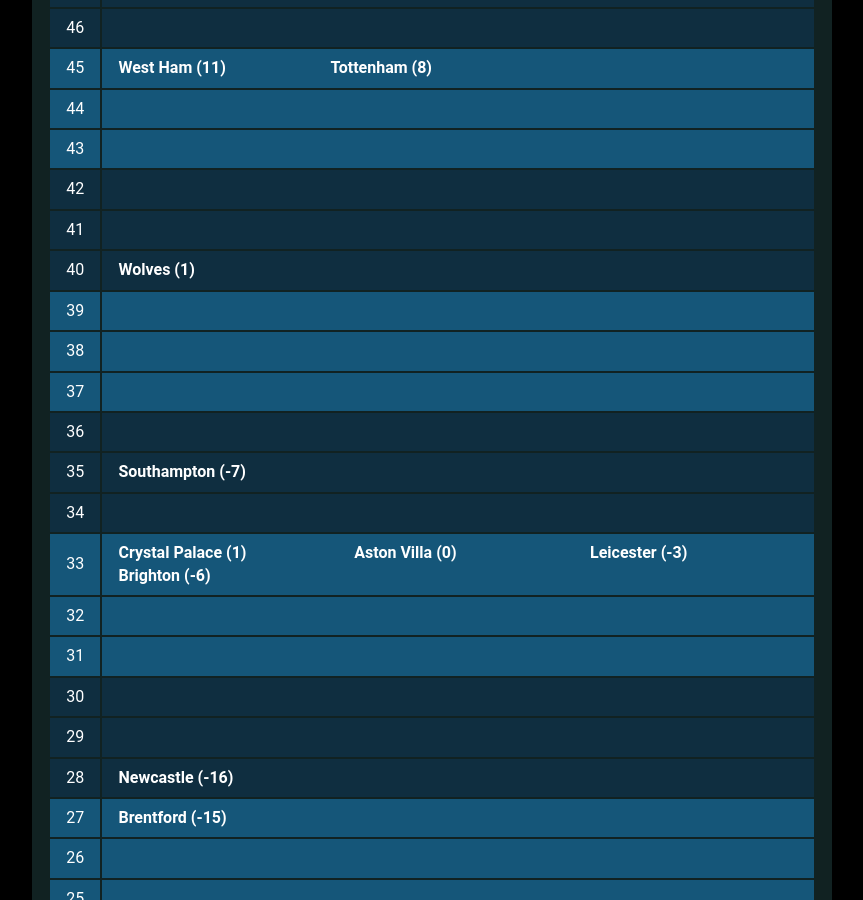
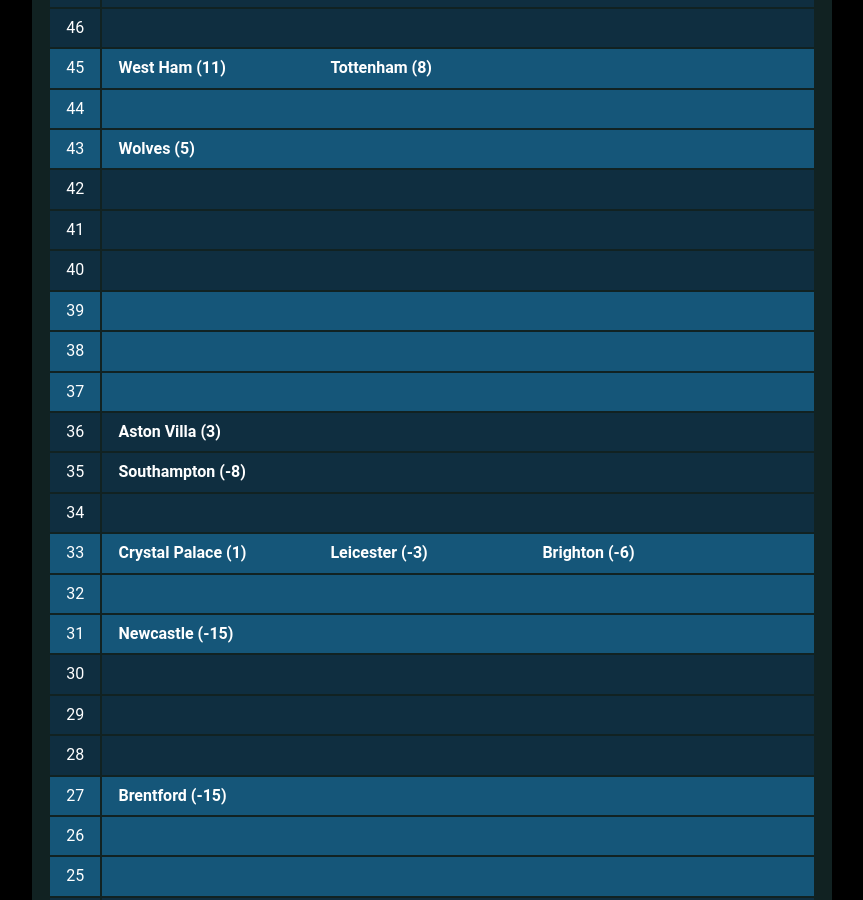
Before and after one commit to muru/muru.github.io, a Jekyll site: the page built from resources.md, in a window 1280 px wide and 900 px high, scrolled down 2406 px. Shown: the whole window, without its empty margins (208-1071 px from the left). Built offline with Jekyll 4.4.1, drawn with Linux system fonts in a browser that asks for light colours; some web fonts are replaced; some of the changed text lies outside the part shown.

Commit message:
updated cann-table: Fri 11 Mar 18:20:30 JST 2022

```diff
--- a/cann-table.html
+++ b/cann-table.html
@@ -70,6 +70,7 @@
 	<tr class="cann-row-1">
 		<td class="cann-point"> 56 </td>
 		<td class="cann-clubs">
+			<span class="club-name"> Chelsea (37) </span>
 		</td>
  	</tr>
 	<tr class="cann-row-1">
@@ -85,7 +86,6 @@
 	<tr class="cann-row-2">
 		<td class="cann-point"> 53 </td>
 		<td class="cann-clubs">
-			<span class="club-name"> Chelsea (35) </span>
 		</td>
  	</tr>
 	<tr class="cann-row-2">
@@ -140,6 +140,7 @@
 	<tr class="cann-row-1">
 		<td class="cann-point"> 43 </td>
 		<td class="cann-clubs">
+			<span class="club-name"> Wolves (5) </span>
 		</td>
  	</tr>
 	<tr class="cann-row-2">
@@ -155,7 +156,6 @@
 	<tr class="cann-row-2">
 		<td class="cann-point"> 40 </td>
 		<td class="cann-clubs">
-			<span class="club-name"> Wolves (1) </span>
 		</td>
  	</tr>
 	<tr class="cann-row-1">
@@ -176,12 +176,13 @@
 	<tr class="cann-row-2">
 		<td class="cann-point"> 36 </td>
 		<td class="cann-clubs">
+			<span class="club-name"> Aston Villa (3) </span>
 		</td>
  	</tr>
 	<tr class="cann-row-2">
 		<td class="cann-point"> 35 </td>
 		<td class="cann-clubs">
-			<span class="club-name"> Southampton (-7) </span>
+			<span class="club-name"> Southampton (-8) </span>
 		</td>
  	</tr>
 	<tr class="cann-row-2">
@@ -193,7 +194,6 @@
 		<td class="cann-point"> 33 </td>
 		<td class="cann-clubs">
 			<span class="club-name"> Crystal Palace (1) </span>
-			<span class="club-name"> Aston Villa (0) </span>
 			<span class="club-name"> Leicester (-3) </span>
 			<span class="club-name"> Brighton (-6) </span>
 		</td>
@@ -206,6 +206,7 @@
 	<tr class="cann-row-1">
 		<td class="cann-point"> 31 </td>
 		<td class="cann-clubs">
+			<span class="club-name"> Newcastle (-15) </span>
 		</td>
  	</tr>
 	<tr class="cann-row-2">
@@ -221,7 +222,6 @@
 	<tr class="cann-row-2">
 		<td class="cann-point"> 28 </td>
 		<td class="cann-clubs">
-			<span class="club-name"> Newcastle (-16) </span>
 		</td>
  	</tr>
 	<tr class="cann-row-1">
@@ -248,7 +248,7 @@
 	<tr class="cann-row-2">
 		<td class="cann-point"> 23 </td>
 		<td class="cann-clubs">
-			<span class="club-name"> Leeds (-32) </span>
+			<span class="club-name"> Leeds (-35) </span>
 		</td>
  	</tr>
 	<tr class="cann-row-2">
@@ -271,7 +271,7 @@
 	<tr class="cann-row-1">
 		<td class="cann-point"> 19 </td>
 		<td class="cann-clubs">
-			<span class="club-name"> Watford (-23) </span>
+			<span class="club-name"> Watford (-27) </span>
 		</td>
  	</tr>
 	<tr class="cann-row-2">
@@ -282,8 +282,8 @@
 	<tr class="cann-row-2">
 		<td class="cann-point"> 17 </td>
 		<td class="cann-clubs">
-			<span class="club-name"> Norwich (-42) </span>
+			<span class="club-name"> Norwich (-44) </span>
 		</td>
  	</tr>
 </table>
-<span id="cann-gen-note"> Generated on  Tuesday, 08 March 2022 at 15:32 JST. </span>
+<span id="cann-gen-note"> Generated on  Friday, 11 March 2022 at 18:20 JST. </span>
```
